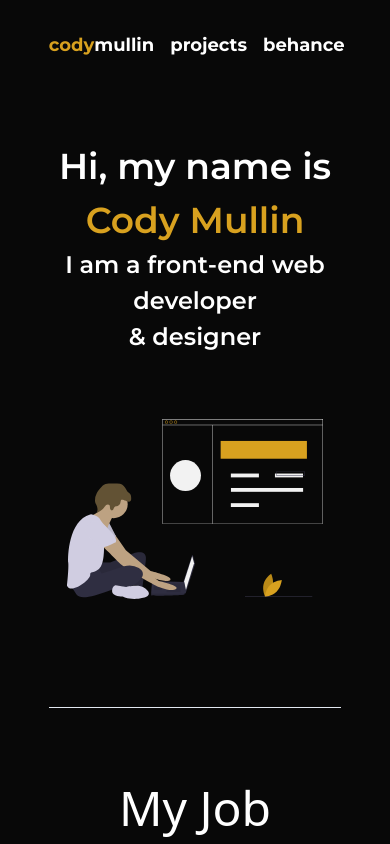
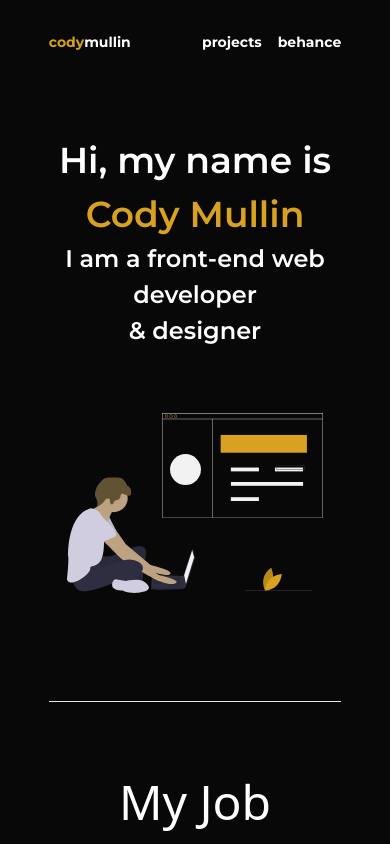
Before and after one commit to cmullin21/PersonalPortfolio, a Nuxt app: page / in a window 390 px wide. Shown: the top 844 px of the page. Built offline with nearby package versions, Linux system fonts and the light colour scheme.

Commit message:
Updated Navbar size

```diff
--- a/components/navbar.vue
+++ b/components/navbar.vue
@@ -2,11 +2,11 @@
       <!-- navbar -->
       <div class="container-about flex ml-auto mr-auto justify-between">
         <div>
-          <h1 class="font header text-lg md:text-2xl text-center pt-8"><nuxt-link to="/"><span class="firstName">cody</span>mullin</nuxt-link></h1>
+          <h1 class="font header text-sm md:text-2xl text-center pt-8"><nuxt-link to="/"><span class="firstName">cody</span>mullin</nuxt-link></h1>
         </div>
         <div class="md:flex-shrink-0 flex">
-          <h1 class="font header text-lg md:text-2xl text-center pt-8 px-4"><nuxt-link to="/projects">projects</nuxt-link></h1>
-          <h1 class="font header text-lg md:text-2xl text-center pt-8"><a href="https://www.behance.net/CodyMullinProjects">behance</a></h1>
+          <h1 class="font header text-sm md:text-2xl text-center pt-8 px-4"><nuxt-link to="/projects">projects</nuxt-link></h1>
+          <h1 class="font header text-sm md:text-2xl text-center pt-8"><a href="https://www.behance.net/CodyMullinProjects">behance</a></h1>
         </div>
       </div>
 </template>
```
